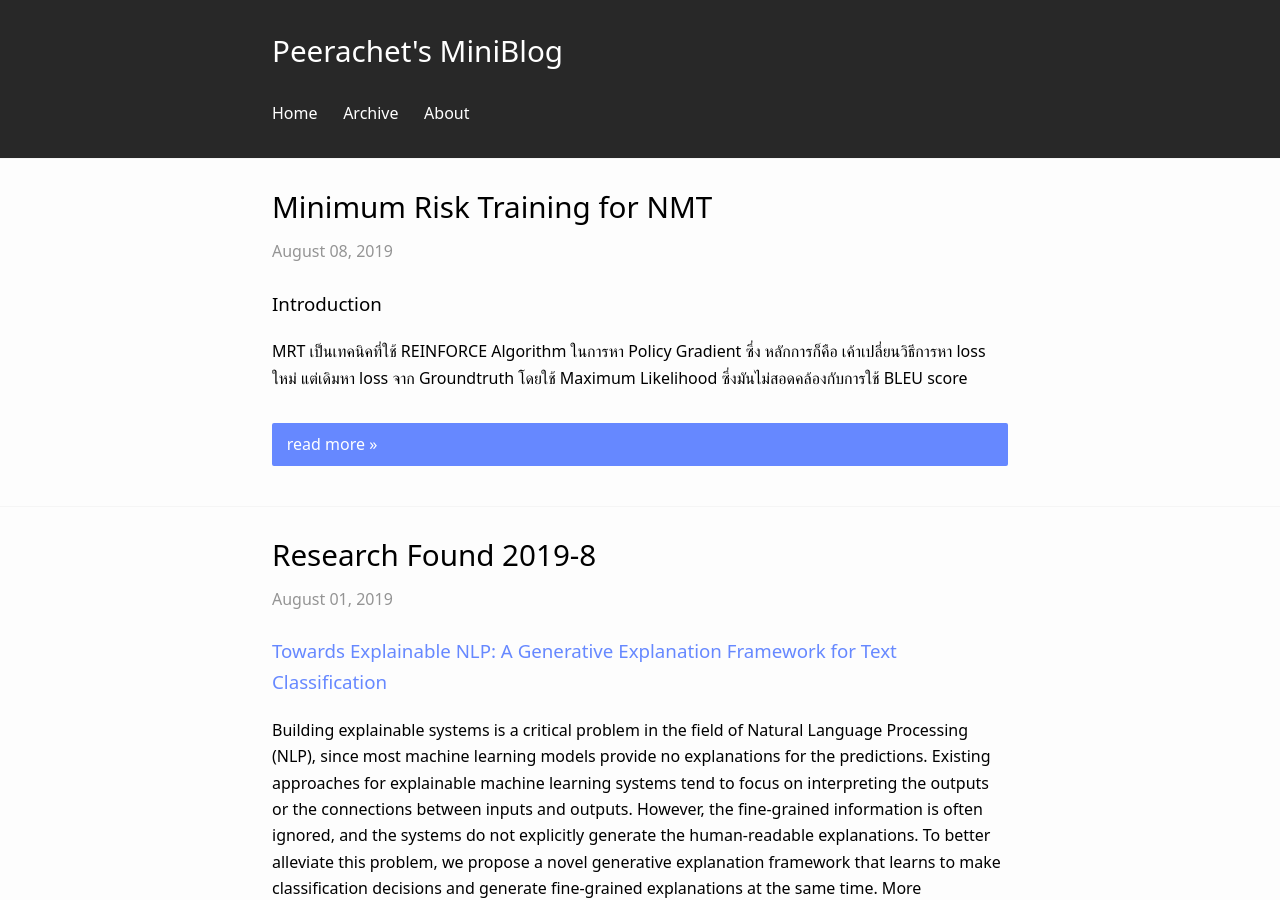
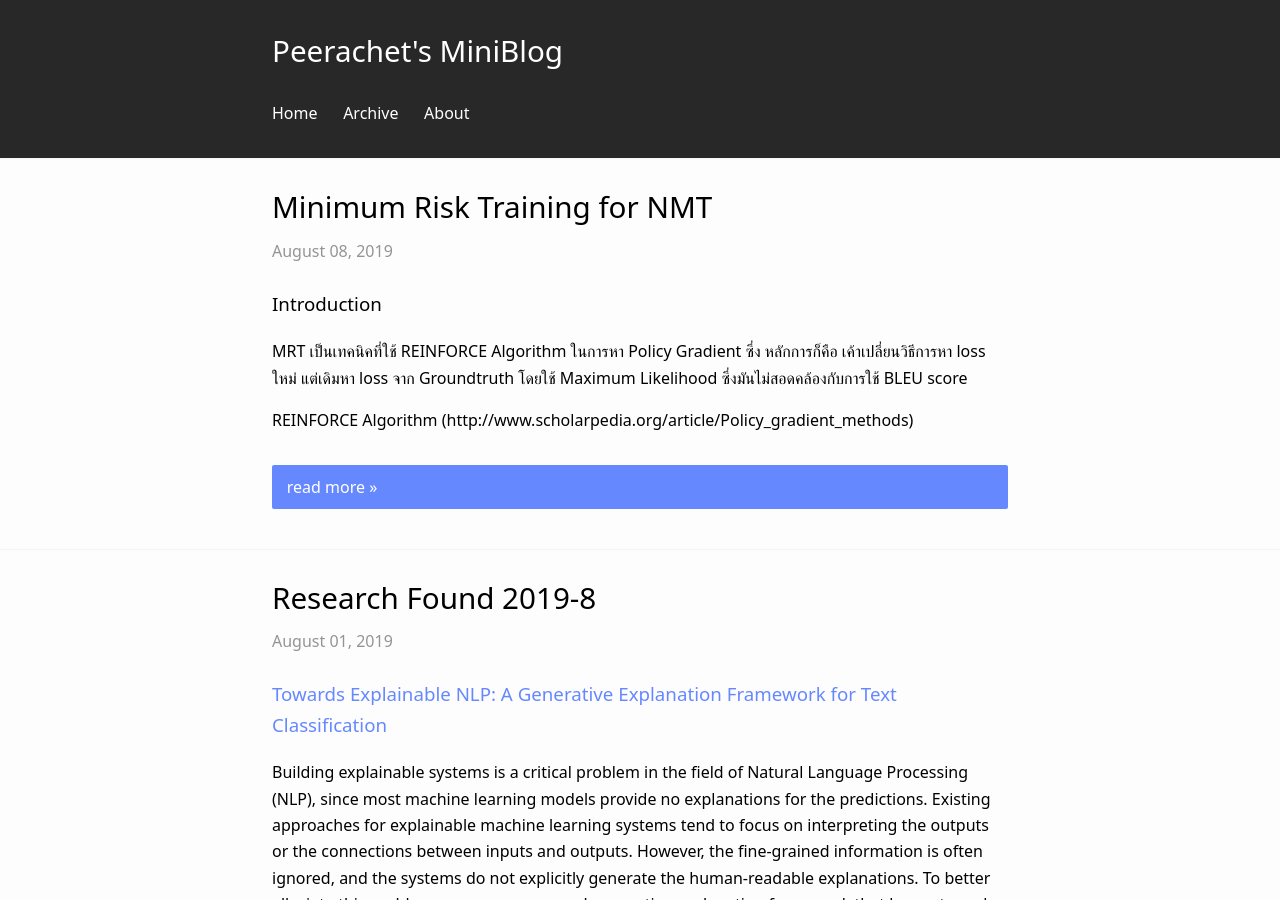
Before and after one commit to peerachetporkaew/simpleblog, a Jekyll site: the page built from index.html, in a window 1280 px wide and 900 px high. Built offline with Jekyll 4.4.1, drawn with Linux system fonts in a browser that asks for light colours; the list of posts is cut into pages by our own code; comment, search, counter and statistics services are not loaded; part of the change alters nothing that is shown.

Commit message:
update mrt

````diff
--- a/_posts/2019-08-08-minimum-risk-training.md
+++ b/_posts/2019-08-08-minimum-risk-training.md
@@ -9,6 +9,8 @@ categories: Paper
 ### Introduction
 
 MRT เป็นเทคนิคที่ใช้ REINFORCE Algorithm ในการหา Policy Gradient ซึ่ง หลักการก็คือ เค้าเปลี่ยนวิธีการหา loss ใหม่ แต่เดิมหา loss จาก Groundtruth โดยใช้ Maximum Likelihood ซึ่งมันไม่สอดคล้องกับการใช้ BLEU score
+
+REINFORCE Algorithm (http://www.scholarpedia.org/article/Policy_gradient_methods)
 
 
 แต่ว่าจะเอา BLEU Score มา Optimize ตรงๆ ทำไม่ได้ เพราะว่าไม่สามารถทำ Backpropagation ได้ ดังนั้นจึงต้องใช้ REINFORCE Algorithm หลักการคือการหา Expected Risk loss ซึ่ง Risk loss คืออะไรก็ได้ ยกตัวอย่างเช่น (1-BLEU) ยิ่ง BLEU เยอะ Risk ก็จะน้อย
@@ -55,47 +57,15 @@ def mrt_cost(cost, y_mask, options):
     # ณ ตอนนี้ ค่า cost จะมากกว่า 0 เพราะเป็น Neg Log Prob และคูณด้วย alpha ซึ่ง > 0
 
     #get normalized probability
-    cost = tensor.nnet.softmax(-cost)[0] #eq. 13 ที่ใช้ -cost เพราะว่ามันจะใช้ MRT_Loss เป็นตัวดันแทน Loss ดังนั้น ถ้า Cost ต่ำ แต่ Risk สูง เราจะต้องถือว่ามันมี MRT_Loss สูง
+    cost = tensor.nnet.softmax(-cost)[0] #eq. 13 ที่ใช้ -cost เพราะเราต้อง Normalize ตัว Prob จึงต้องแปลงจาก -log P ให้กลายเป็น log P ก่อน แล้วค่อย ทำ exp (log P) / sum( exp (log P )) ดังนั้นค่า Cost ที่เก็บคือ Normalized Prob จาก ทุกๆ sample ที่สุ่มออกมา
 
-    #เช่น
 
-    """
-        A มี Risk เท่ากับ B = 1
-        B cost = 2  ผ่าน softmax([-1 (A),-2 (B)]) = 0.26
-        A cost = 1  ผ่าน softmax([-1 (A),-2 (B)]) = 0.73
-        หมายความว่ามันง่ายที่จะ Generate A ซึ่งมี Risk สูงพอๆ กับ B แต่ A มีโอกาสเกิดสูงกว่า ดังนั้น ควรให้ Loss กับ A มากกว่านั่นเอง
-
-        จะเห็นว่า Risk กับ cost นั้นสัมพันธ์กัน ที่นี้ค่า Risk จะคำนวณอย่างไร ?
-
-        เนื่องจากเราใช้ BLEU score ถ้า Risk สูง หมายถึง BLEU ต่ำๆ ดังนั้น ค่า Risk
-
-        อาจจะเท่ากับ -BLEU ซึ่งพอไปคูณกับ cost ที่ผ่าน softmax แล้วจะทำให้ค่าติดลบไปอีก ดังนั้น เราจึงอาจจะให้ Risk = 1 - BLEU ซึ่งก็ Make sense ดี
-
-        แต่วิธีการนี้เนื่องจากแต่ละประโยคให้ BLEU ที่มีความแตกต่างกันมากๆ เราจึงเรียกปัญหานี้ว่า High Variance วิธีการที่นิยมใช้คือ หา baseline โดย Sampling ออกมามากๆ แล้วค่อยหา BLEU เฉลี่ยนจาก Sampling นี้ จากนั้นค่อยหา Risk
-
-        เพราะถ้าใช้ 1 - BLEU เลยจะไม่ยุติธรรมกับประโยคยากๆ ดังนั้นควรเอา
-        (BLEU ปัจจุบันหรือ baseline) - (BLEU ที่ Sampling ออกมา) ก็จะทำให้ได้ Risk ที่นิ่งขึ้น
-
-        RISK = Baseline - BLEU sampling ซึ่ง Baseline ไม่ควรมีค่าน้อยเกินไป เพราะจะเท่ากับว่าไม่ได้อัพเดตเลย ดังนั้น ตัว RISK แบบนี้สามารถเป็น บวก หรือ ลบ ก็ได้
-
-        ทีนี้ก็มีคำถามอีกว่า Scale ของ BLEU ควรอยู่ใน 0 - 1 หรือ 0 - 100
-        ตอบ Nematus ใช้ 0 - 1
-
-        Learning Rate ก็จะมีผลเข้ามาด้วย ซึ่ง ปกติเราใช้ 0.0007 สำหรับการเทรนแบบ MLE
-        แต่พอแบบนี้เนื่องจากค่า Reward มันเล็กมาก เราจึงเปลี่ยนไปใช้การ Optimize ด้วย SGD และให้
-        Learning Rate = 10
-
-        ค่าที่ควรสังเกตอีกค่าก็คือ Gradient Norm คือ ขนาดของ Gradient โดยเฉลี่ย ซึ่ง MRT เป็นวิธีการทำ
-        Fine-Tuning ทำให้ค่า Gradient ค่อยๆ ปรับขึ้นลงทีละน้อยๆ
-    """
-
-    #me
 
     # risk: expected loss
     if options['mrt_ml_mix'] > 0 and not options['mrt_reference']:
         cost *= loss[1:]
     else:
-        cost *= loss
+        cost *= loss # คูณกับ Loss จาก MRT (คือ Baselin - BLEU)
 
 
     cost = cost.sum() #eq. 11-12
@@ -109,7 +79,7 @@ def mrt_cost(cost, y_mask, options):
     return cost, loss
 ```
 
-มาถึงตรงนี้เราจะพบว่าข้อมูลที่ต้องโหลดเข้า GPU จะเยอะมาก เพราะมันเท่ากับ Batch x Sampling size ดังนั้น จึงควรลดขนาด Batch ลงเพื่อให้ไม่เกิด Out-Of-Memory
+มาถึงตรงนี้เราจะพบว่าข้อมูลที่ต้องโหลดเข้า GPU จะเยอะมาก เพราะมันเท่ากับ Batch x Sampling size ดังนั้น จึงควรลดขนาด Batch ลงเพื่อให้ไม่เกิด Out-Of-Memory  ปกติ Batch Size สำหรับ MRT จะเท่ากับ 1
 
 มาดูส่วนของการ Sampling ของ Nematus กันบ้าง
 
@@ -215,8 +185,6 @@ loss = - (loss - mean_loss)
 เพราะ loss - mean_loss ==> reward แต่เราต้องการ loss ดังนั้น จึงต้องใส่ - เข้าไปข้างหน้าอีกทีหนึ่ง
 
 
-ยังรันไม่ได้เลยต้องมาดูว่าหา loss ผิดตรงไหน
-
 ```python
 # build a training model
 def build_model(tparams, options):
@@ -272,6 +240,249 @@ def build_model(tparams, options):
     return trng, use_noise, x, x_mask, y, y_mask, opt_ret, cost
 ```
 
+มาดูโค้ดสำหรับ REINFORCE Algorithm แบบพื้นฐานที่สุดสำหรับการทำ Sequence Generation กันครับ
+
+```python
+"""
+RNN Policy Gradient
+"""
+
+import torch
+import torch.nn as nn
+
+tgt_dict = {"A" : 0, "B" : 1, "C" : 2, "D" : 3}
+
+def n_grams(list_words):
+    set_1gram, set_2gram, set_3gram, set_4gram = set(), set(), set(), set()
+    count = {}
+    l = len(list_words)
+    for i in range(l):
+        word = list_words[i]
+        if word not in set_1gram:
+            set_1gram.add(word)
+            count[word] = 1
+        else:
+            set_1gram.add((word,count[word]))
+            count[word] += 1
+    count = {}
+
+    for i in range(l-1):
+        word = (list_words[i],list_words[i+1])
+        if word not in set_2gram:
+            set_2gram.add(word)
+            count[word] = 1
+        else:
+            set_2gram.add((word,count[word]))
+            count[word] += 1
+
+    count = {}
+
+    for i in range(l-2):
+        word = (list_words[i],list_words[i+1], list_words[i+2])
+        if word not in set_3gram:
+            set_3gram.add(word)
+            count[word] = 1
+        else:
+            set_3gram.add((word,count[word]))
+            count[word] += 1
+    count = {}
+
+    for i in range(l-3):
+        word = (list_words[i],list_words[i+1], list_words[i+2], list_words[i+3])
+        if word not in set_4gram:
+            set_4gram.add(word)
+            count[word] = 1
+        else:
+            set_4gram.add((word,count[word]))
+            count[word] += 1
+
+    return set_1gram, set_2gram, set_3gram, set_4gram
+
+def my_sentence_gleu(references, hypothesis):
+    reference = references[0]
+    ref_grams = n_grams(reference)
+    hyp_grams = n_grams(hypothesis)
+    match_grams = [x.intersection(y) for (x,y) in zip(ref_grams, hyp_grams)]
+    ref_count = sum([len(x) for x in ref_grams])
+    hyp_count = sum([len(x) for x in hyp_grams])
+    match_count = sum([len(x) for x in match_grams])
+    gleu = float(match_count) / float(max(ref_count,hyp_count))
+    return float(gleu*100)
+
+def letter2index(letter):
+    global tgt_dict
+    return tgt_dict[letter]
+
+def index2letter(index):
+    global tgt_dict
+    for k in tgt_dict:
+        if tgt_dict[k] == index:
+            return k
+
+def index2onehot(index,size):
+    onehot = torch.zeros((size,))
+    onehot[index] = 1
+    return onehot
+
+class RNN(nn.Module):
+    def __init__(self, input_size, hidden_size, output_size):
+        super(RNN, self).__init__()
+
+        self.hidden_size = hidden_size
+
+        self.i2h = nn.Linear(input_size + hidden_size, hidden_size)
+        self.i2o = nn.Linear(input_size + hidden_size, output_size)
+        self.softmax = nn.Softmax(dim=0)
+
+    def forward(self, input, hidden):
+        combined = torch.cat((input, hidden), 0)
+        hidden = self.i2h(combined)
+        output = self.i2o(combined)
+        output = self.softmax(output)
+        return output, hidden
+
+    def initHidden(self):
+        return torch.zeros(self.hidden_size)
+
+n_letters = 4
+n_categories = 4
+n_hidden = 20
+learning_rate = 0.01
+rnn = RNN(n_letters, n_hidden, n_categories)
+optimizer = torch.optim.SGD(rnn.parameters(), lr=learning_rate, momentum=0.9)
+
+def train_nll_step():
+    global rnn, n_letters
+    learning_rate = 0.01
+    optimizer = torch.optim.SGD(rnn.parameters(), lr=learning_rate, momentum=0.9)
+    hidden = rnn.initHidden()
+    rnn.zero_grad()
+
+    inputx = "A B C D".split(" ")
+    input_index = [letter2index(x) for x in inputx]
+    input_emb = [index2onehot(x,n_letters) for x in input_index]
+    out_list = []
+
+    outputy = torch.Tensor([[0],[1],[2],[3]]).long()
+
+    for inp in input_emb:
+        output, hidden = rnn(inp, hidden)
+        out_list.append(output)
+
+    out = torch.stack(out_list,dim=0)
+    out = -torch.log(out)
+
+    loss = torch.gather(out,1,outputy)
+    loss = loss.sum()
+    loss.backward()
+
+    optimizer.step()
+
+    return out, loss.item()
+
+def sampling_out(prob):
+    #print(prob)
+    return torch.multinomial(prob,1)
+
+def train_mrt_step():
+    global rnn, n_letters
+    hidden = rnn.initHidden()
+    rnn.zero_grad()
+    rnn.eval()
+    inputx = "A B C D".split(" ")
+    input_index = [letter2index(x) for x in inputx]
+    input_emb = [index2onehot(x,n_letters) for x in input_index]
+
+
+    outputy = torch.Tensor([[0],[1],[2],[3]]).long()
+
+    out_list = []
+    for inp in input_emb:
+        output, hidden = rnn(inp, hidden)
+        out_list.append(output)
+
+    out = torch.stack(out_list,dim=0)
+
+    #Sampling Baseline
+    samples = []
+    for k in range(0,4):
+        sampling_x = sampling_out(out)
+        samples.append(sampling_x.view(-1))
+
+    samples = torch.stack(samples)
+    #print(samples)
+
+    samples = samples.data.tolist()
+    bleu = []
+    for sample in samples:
+        score = my_sentence_gleu([[0,1,2,3]], sample)
+        bleu.append(score)
+    print("SAMPLE : ", sample)
+
+    baseline = sum(bleu)/len(bleu)
+    print(baseline)
+
+    #Sampling in for optimization
+    rnn.train()
+    rnn.zero_grad()
+    hidden = rnn.initHidden()
+    out_list = []
+    for inp in input_emb:
+        output, hidden = rnn(inp, hidden)
+        out_list.append(output)
+
+    out = torch.stack(out_list,dim=0)
+
+
+    samples = []
+    for k in range(0,20):
+        sampling_x = sampling_out(out)
+        samples.append(sampling_x.view(-1))
+
+    samples = torch.stack(samples)
+    #print(samples)
+
+    samples_L = samples.data.tolist()
+    bleu = []
+    for sample in samples_L:
+        score = my_sentence_gleu([[0,1,2,3]], sample)
+        bleu.append(score)
+
+    bleu_diff = torch.Tensor(bleu) # Reward ที่ได้รับแปลผันตรงกับค่า BLEU Score
+
+    print(bleu_diff)
+
+    out = torch.stack(out_list,dim=0)
+    out = -torch.log(out)
+
+    sent_loss = []
+    for sample in samples:
+        loss = torch.gather(out,1,sample.view(-1,1))
+        sent_loss.append(loss)
+
+    sent_loss = torch.stack(sent_loss,dim=0)
+    sent_loss = sent_loss.view(sent_loss.size(0),-1)
+
+    alpha = 0.1
+    sent_loss = sent_loss.sum(-1) * alpha # alpha คือ Temperature ทำบน Scale log เลยเป็นการคูณ แทนการยกกำลัง
+    sent_loss = torch.softmax(-sent_loss, dim=0) #เพราะ sent_loss เป็น negative log มา เพราะจริงๆ คือ ใช้ normalized prob ไปคูณ Reward
+    mrt_loss = sent_loss * bleu_diff #คูณกับ Reward เพื่อหา Expected Reward
+    mrt_loss = mrt_loss.sum() # ได้ Expected Reward
+    mrt_loss = -mrt_loss #ที่ต้องติดลบเพราะต้องการ Maximize แต่ optimizer.step() มันจะเป็นการ Minimize
+
+    print(mrt_loss)
+    mrt_loss.backward()
+    optimizer.step()
+    return out, mrt_loss.item()
+
+if __name__ == "__main__":
+    for i in range(0,500):
+        print("ITER : ",i)
+        out,loss = train_mrt_step()
+        print(loss)
+```
+
+
 ### Beyond
 
 [Deep Reinforcement Learning For Sequence to Sequence Models](https://arxiv.org/abs/1805.09461)
````
